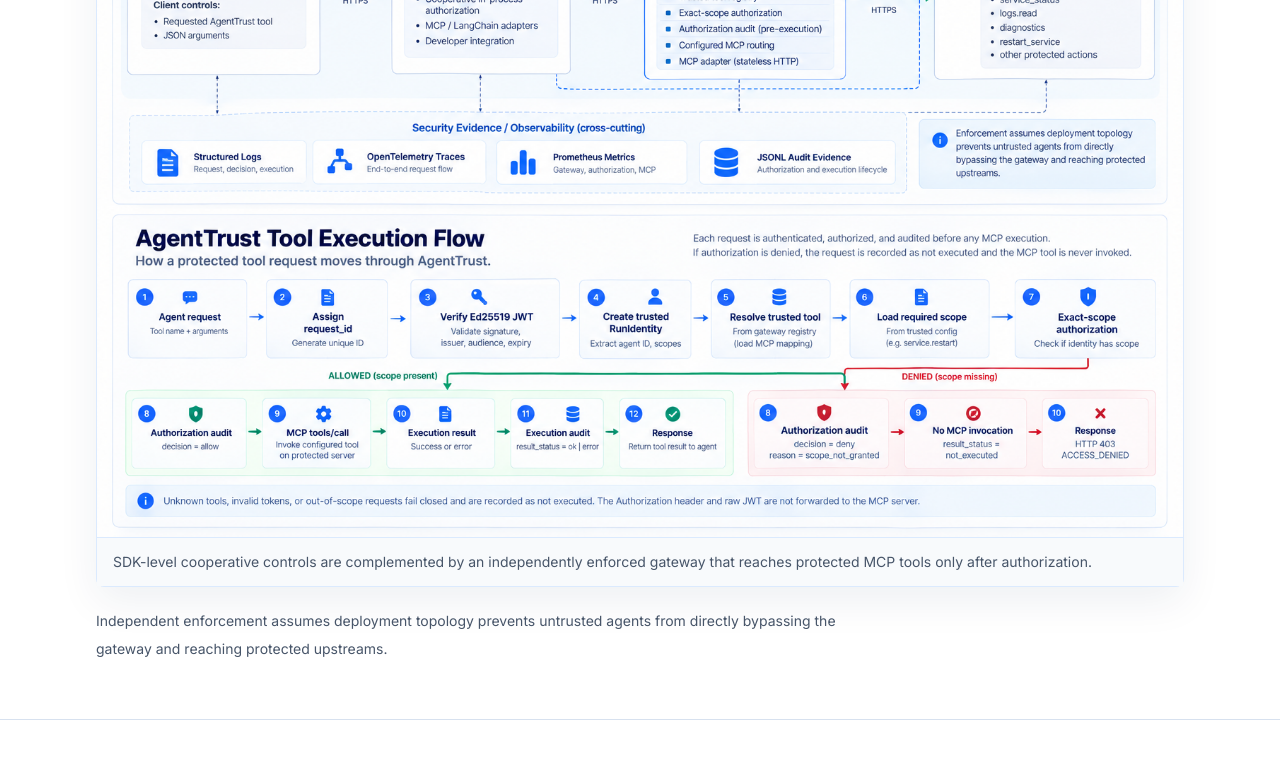
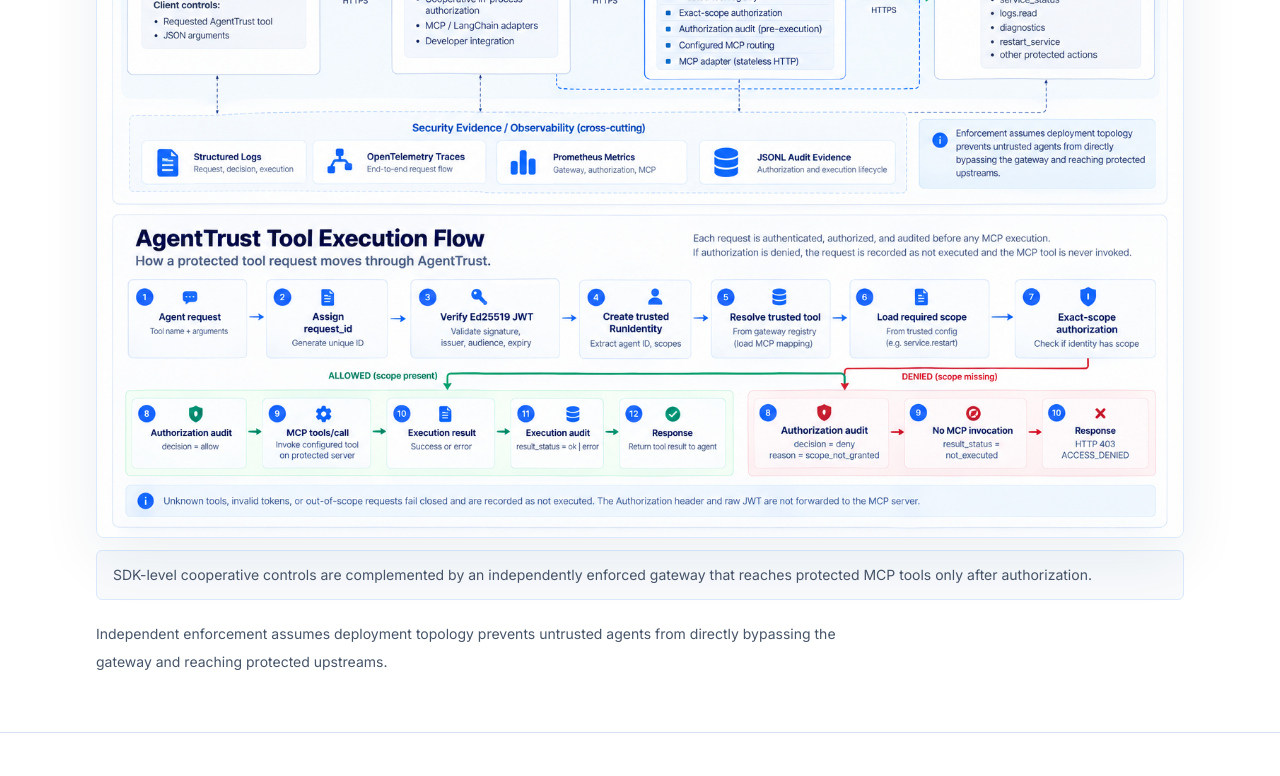
Before and after one commit to rvarkali/engineering-portfolio, a Next.js app: page /projects/agenttrust in a window 1280 px wide. Shown: the part 1273-2049 px from the top of the page. Built offline with nearby package versions, Linux system fonts and the light colour scheme.

Commit message:
fix image issue

```diff
--- a/src/components/CaseStudy.tsx
+++ b/src/components/CaseStudy.tsx
@@ -903,22 +903,23 @@
       </section>
 
       <LightSection id="system-architecture" eyebrow="System Architecture" title="End-to-end architecture for least-privilege agent tool execution." description="AgentTrust uses two complementary layers: the public SDK provides developer-facing, cooperative in-process controls, while the gateway provides an independently enforced authorization point before protected MCP execution.">
-        <figure className="rounded-lg border border-blue-100 bg-white shadow-[0_14px_42px_rgba(15,45,88,0.07)]">
-          <div className="overflow-x-auto">
-            <Image
-              src="/images/agenttrust/agenttrust-architecture-execution.png"
-              alt="AgentTrust system architecture and protected tool execution flow showing the AI application, public SDK, independent gateway authorization boundary, protected MCP tools, observability, and ALLOW versus DENY execution paths."
-              width={1536}
-              height={1024}
-              sizes="(min-width: 1152px) 1152px, 100vw"
-              className="h-auto w-full min-w-[720px] max-w-none md:min-w-0"
-              priority
-            />
-          </div>
-          <figcaption className="border-t border-blue-100 bg-slate-50 px-4 py-3 text-sm leading-6 text-slate-600">
+        <div>
+          <DiagramLightboxButton
+            asset={{
+              src: "/images/agenttrust/agenttrust-architecture-execution.png",
+              alt: "AgentTrust system architecture and protected tool execution flow showing the AI application, public SDK, independent gateway authorization boundary, protected MCP tools, observability, and ALLOW versus DENY execution paths.",
+              width: 1536,
+              height: 1024
+            }}
+            label="View architecture"
+            lightboxTitle="AgentTrust System Architecture and Tool Execution Flow"
+            priority
+            sizes="(min-width: 1152px) 1152px, 100vw"
+          />
+          <p className="mt-3 rounded-md border border-blue-100 bg-slate-50 px-4 py-3 text-sm leading-6 text-slate-600">
             SDK-level cooperative controls are complemented by an independently enforced gateway that reaches protected MCP tools only after authorization.
-          </figcaption>
-        </figure>
+          </p>
+        </div>
         <p className="mt-5 max-w-3xl text-sm leading-7 text-slate-600">
           Independent enforcement assumes deployment topology prevents untrusted agents from directly bypassing the gateway and reaching protected upstreams.
         </p>
```
